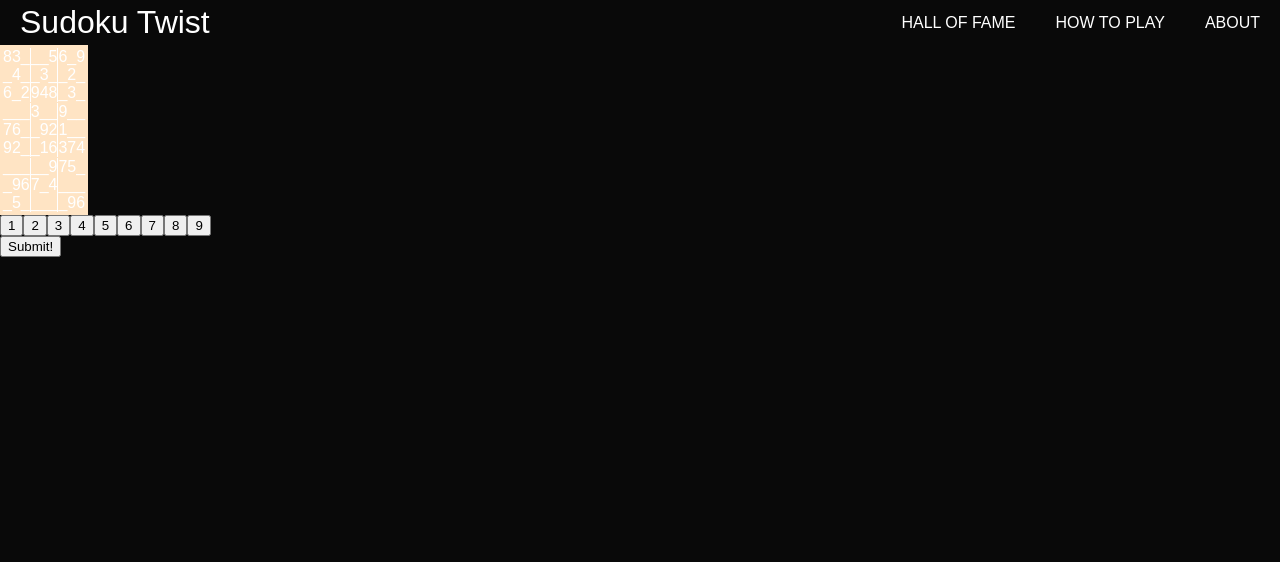
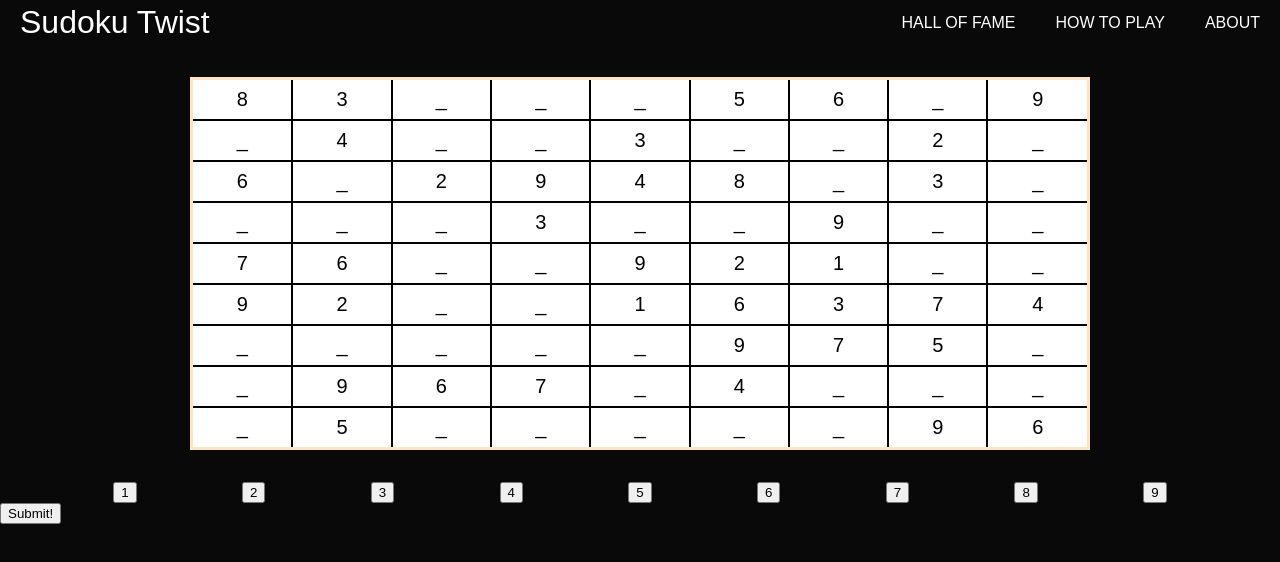
Before and after one commit to officemahn/SudokuSolver-React, a React (Create React App) app: page /Game in a window 1280 px wide. Shown: the top 562 px of the page. Built offline with nearby package versions, Linux system fonts and the light colour scheme; no server answers; the HTML template or start-up script is replaced by a standard one; what aws-amplify would draw is missing.

Commit message:
Set up table and winner pop up box

```diff
--- a/src/components/boardComponent.jsx
+++ b/src/components/boardComponent.jsx
@@ -94,24 +94,24 @@ class Board extends Component {
                     <colgroup align="center" span="3"/>
                     <colgroup align="center" span="3"/>
                     <colgroup align="center" span="3"/>
-                    <tbody>
+                    <tbody className="cellInput">
                         <tr>{this.getCell(0)}</tr>
                         <tr>{this.getCell(1)}</tr>
                         <tr>{this.getCell(2)}</tr>
                     </tbody>
-                    <tbody>
+                    <tbody className="cellInput">
                         <tr>{this.getCell(3)}</tr>
                         <tr>{this.getCell(4)}</tr>
                         <tr>{this.getCell(5)}</tr>
                     </tbody>
-                    <tbody>
+                    <tbody className="cellInput">
                         <tr>{this.getCell(6)}</tr>
                         <tr>{this.getCell(7)}</tr>
                         <tr>{this.getCell(8)}</tr>
                     </tbody>
                     </table>
                 </div>
-                <div>
+                <div className="game-button">
                     <button onClick={() => this.updateHighlightedCell(this.state.highlightedCell.row, this.state.highlightedCell.col, 1)}>1</button>
                     <button onClick={() => this.updateHighlightedCell(this.state.highlightedCell.row, this.state.highlightedCell.col, 2)}>2</button>
                     <button onClick={() => this.updateHighlightedCell(this.state.highlightedCell.row, this.state.highlightedCell.col, 3)}>3</button>
--- a/src/components/game.js
+++ /dev/null
@@ -1,43 +0,0 @@
-import React, { useState } from 'react';
-import Board from './boardComponent';
-import LeaderBoard from './LeaderboardComponent';
-import "../styles/game.css"
-
-function Game() {
-
-  const maxLevel = 4;
-
-  const [level, setLevel] = useState(1);
-  const [score, setScore] = useState(0);
-
-  const goToNextLevel = () => {
-    let new_level = level + 1;
-    setLevel(new_level);
-  }
-
-  const saveScore = () => {
-
-    console.log(`inserting score: ${score} in DB`);
-  }
-
-  const updateScore = (merit) => {
-    let new_score = score + merit;
-
-    setScore(new_score);
-    saveScore(score);
-  }
-
-  return (
-
-    <div>
-      {
-        (level < maxLevel)
-          ? <div><Board level={level} goToNextLevel={goToNextLevel} /></div>
-          : <div><LeaderBoard /></div>
-      }
-    </div>
-
-  );
-}
-
-export default Game;
--- /dev/null
+++ b/src/components/game.jsx
@@ -0,0 +1,77 @@
+import React, { useState } from 'react';
+import Board from './boardComponent';
+import LeaderBoard from './LeaderboardComponent';
+import "../styles/game.css"
+import congrats from "../images/celebration.gif"
+
+
+function winPopUp(){
+  return(
+    <div class="popup" id="popup">
+      <img src={congrats} alt="" />
+      <h2>Congratulations</h2>
+      <p>You made it to the hall of fame</p>
+      <button onClick={closePopup}>Okay</button>
+    </div>
+  )
+}
+
+function losePopUp(){
+  return(
+    <div class="popup" id="popup">
+      <img src={congrats} alt="" />
+      <h2>Too Bad</h2>
+      <p>You could not make it to the hall of fame</p>
+      <button onClick={closePopup}>Okay</button>
+    </div>
+  )
+}
+
+function closePopup(){
+  document.getElementById("popup").style.display = 'none';
+}
+
+const winMessage = winPopUp();
+const loseMessage = losePopUp();
+
+function Game() {
+
+  const maxLevel = 4;
+
+  const [level, setLevel] = useState(1);
+  const [score, setScore] = useState(0);
+
+  const goToNextLevel = () => {
+    let new_level = level + 1;
+    setLevel(new_level);
+  }
+
+  const saveScore = () => {
+
+    console.log(`inserting score: ${score} in DB`);
+  }
+
+  const updateScore = (merit) => {
+    let new_score = score + merit;
+
+    setScore(new_score);
+    saveScore(score);
+  }
+
+  return (
+
+    <div>
+      {
+        (level < maxLevel)
+          ? <div><Board level={level} goToNextLevel={goToNextLevel} /></div>
+          : <div>
+              <div>{winMessage}</div>
+              <LeaderBoard />
+            </div>
+      }
+    </div>
+
+  );
+}
+
+export default Game;
--- a/src/components/rules.js
+++ b/src/components/rules.js
@@ -1,8 +1,20 @@
 import React from 'react'
+import '../styles/rules.css'
 
 const Rules = () => {
   return (
-    <div>Rules</div>
+    <div className="rules">
+      <h2 className="rulesTitle">HOW TO PLAY SODUKU TWIST</h2>
+      <ul className="rules-list">
+        <li>Select A Cell</li>
+        <li>Select Number to Place on Cell</li>
+        <li>Do Not Repeat Any Numbers</li>
+        <li>Do Not Guess</li>
+        <li>Use Process of Elimination</li>
+        <li>The Game is won when each cell contains a number that is unique to the row and column</li>
+
+      </ul>
+    </div>
   )
 }
 
--- a/src/styles/Table.css
+++ b/src/styles/Table.css
@@ -1,5 +1,6 @@
 h1{
   text-align: center;
+  color: white;
 }
 
 .scoreboard {
@@ -8,6 +9,7 @@ h1{
   max-width: 900px;
   width: 100%;
   margin: 2rem auto;
+  color: white;
 }
 
 .scoreboard th, .scoreboard td {
--- a/src/styles/about.css
+++ b/src/styles/about.css
@@ -1,3 +1,24 @@
-div{
+.rules{
     color: white;
   }
+
+
+.rules-list{
+  font-size: 2rem;
+  line-height: 5;
+  text-align: left;
+}
+
+.rulesTitle{
+  text-align: center;
+}
+
+/* Description list styles */
+/* dd,
+dt {
+  line-height: 1.5;
+}
+
+dt {
+  font-weight: bold;
+} */
--- a/src/styles/game.css
+++ b/src/styles/game.css
@@ -14,8 +14,8 @@
   }
 
   .cellInput{
-    width: 50px;
-    height: 50px;
+    width: 100%;
+    height: 100%;
     font-size: 20px;
     text-align: center;
     padding: 0px;
@@ -25,9 +25,67 @@
   table{
     border-collapse: collapse;
     border: 3px solid bisque;
-    background-color: bisque;
+    background-color: white;
+    max-height: 900px;
+    max-width: 900px;
+    height: 100%;
+    width: 100%;
+    margin: 2rem auto;
   }
 
-  td{
-    padding: 0;
+  table th, table td {
+    border: 2px solid black;
+    padding: 8px;
+    text-align: center;
+
   }
+
+  .game-button{
+    display: flex;
+    flex-direction: row;
+    justify-content:space-evenly;
+    gap: 0.5rem;
+    padding: 0 1rem;
+  }
+
+  .popup{
+    width: 400px;
+    background: white;
+    border-radius: 6px;
+    position: absolute;
+    top: 50%;
+    left: 50%;
+    transform: translate(-50%, -50%) scale(1);
+    text-align: center;
+    padding: 0 30px 30px;
+    color: #333;
+    visibility: visible;
+    transition: transform 0.4s, top 0.4s;
+  }
+  .popup img{
+    width: 200px;
+    height: 150px;
+    /* margin-top: -50px; */
+    /* border-radius: 50%; */
+    /* box-shadow: 0 2px 5px rgba(0, 0, 0, 0.2); */
+  }
+
+  .popup h2{
+    font-size: 38px;
+    font-weight: 500;
+    margin: 30px 0 10px;
+  }
+
+  .popup button{
+    width: 100%;
+    margin-top: 20px;
+    padding: 10px 0;
+    background: rgba(24, 8, 243, 0.871);
+    color: #fff;
+    border: 0;
+    outline: none;
+    font-size: 18px;
+    border-radius: 4px;
+    cursor: pointer;
+    box-shadow: 0 5px 5px rgba(0, 0, 0, 0.2);
+  }
--- a/src/styles/rules.css
+++ b/src/styles/rules.css
@@ -0,0 +1,18 @@
+@import url('https://fonts.googleapis.com/css2?family=Poppins:wght@400;500;600&family=Press+Start+2P&family=Roboto:ital,wght@0,400;0,700;0,900;1,400&display=swap');
+
+
+.rules{
+  color: white;
+  font-family: 'Press Start 2P', cursive;
+}
+
+
+.rules-list{
+font-size: 1.5rem;
+line-height: 4;
+text-align: left;
+}
+
+.rulesTitle{
+text-align: center;
+}
```
Also changed, not shown: src/images/celebration.gif (added).
